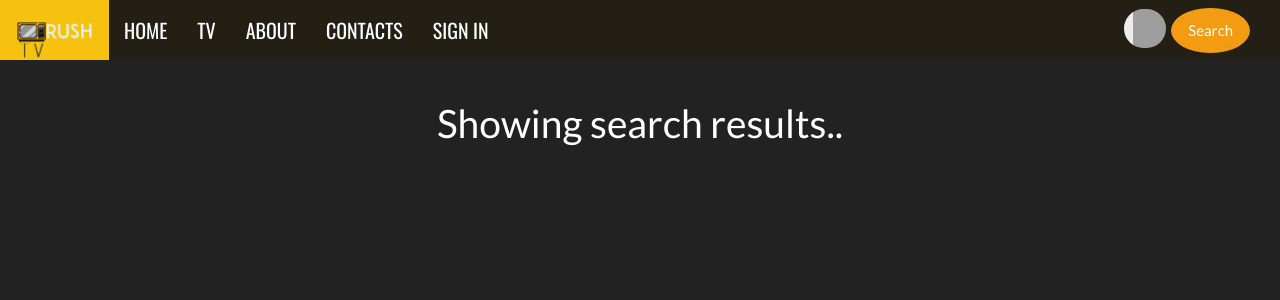
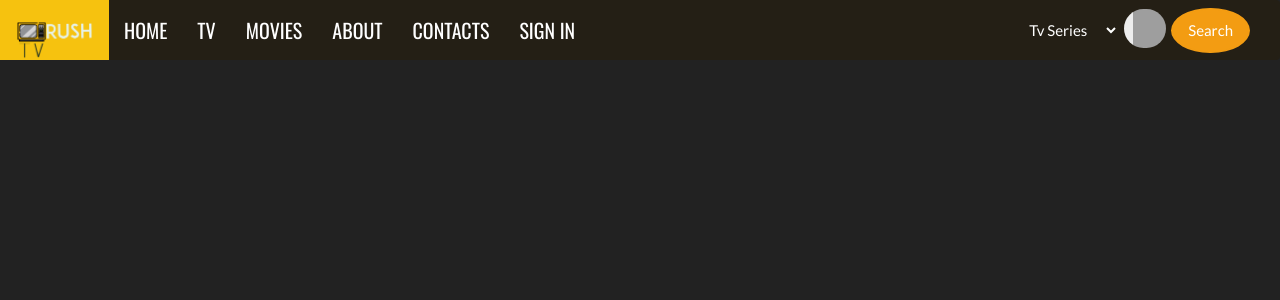
Before and after one commit to greed08/TvRush-Web-application-using-Node-js-, a Node project: template views/movie_and_tv.pug in a window 1280 px wide. Shown: the top 300 px of the page. Run offline with Node 20 templates, Linux system fonts and the light colour scheme; the template is opened without the code that fills it, so the values that code supplies are empty; some libraries are stand-ins or nearby versions; grey boxes are pictures that could not be loaded.

Commit message:
Css changed and tv-series and movies search implemented

```diff
--- a/public/javascripts/js/myjs.js
+++ b/public/javascripts/js/myjs.js
@@ -27,7 +27,11 @@
     {
         event.preventDefault();
         var query=$('#queryy').val();
-        var url="http://localhost:8000/search/"+query+"/";
+        var value=$('#tvormovie').val();
+        if(value==="Movies")
+        var url="http://localhost:8000/search/movies/"+query+"/";
+        else
+        var url="http://localhost:8000/search/tv/"+query+"/";
         window.location.href=url;
     }
 
--- a/views/movie_and_tv.pug
+++ b/views/movie_and_tv.pug
@@ -39,9 +39,11 @@
 			div.collapse.navbar-collapse#bs-example-navbar-collapse-1
 				ul.nav.navbar-nav#menu-items
 					li
-						a(href="#") HOME
+						a(href="http://localhost:8000/") HOME
 					li
-						a(href="TV") TV
+						a(href="search/tv/batman") TV
+					li
+						a(href="search/movies/batman") MOVIES
 					li
 						a(href="#") ABOUT
 					li
@@ -51,14 +53,13 @@
 				form.navbar-form.navbar-right(role="search")
 
 
+					select.form-control(data-style="btn-warning",style="margin-right:5px;background-color:transparent;color:#FFF;")
+						option(value="Tv series",style="color:#FFF;background-color:transparent;") Tv Series
+						option(value="Movies",style="color:#FFF") Movies
 					input#queryy(type="search",placeholder="Search")
 
-					btn.btn.btn-warning#search(style="border-radius:50%;margin-left:5px;") Search
-	div.container#gal
-		div.row.text-center
-			h1.white Showing search results..
-			br
-		div.row#show_result
+					btn.btn.btn-warning#search_page(style="border-radius:50%;margin-left:5px;") Search
+	div.container#gallery
 
 	script.
 		var result=!{JSON.stringify(result)};
```
Also changed, not shown: other parts of views/movie_and_tv.pug (+29 -10 lines), routes/search.js (+15 -1 lines), views/index.pug (+8 -4 lines).
